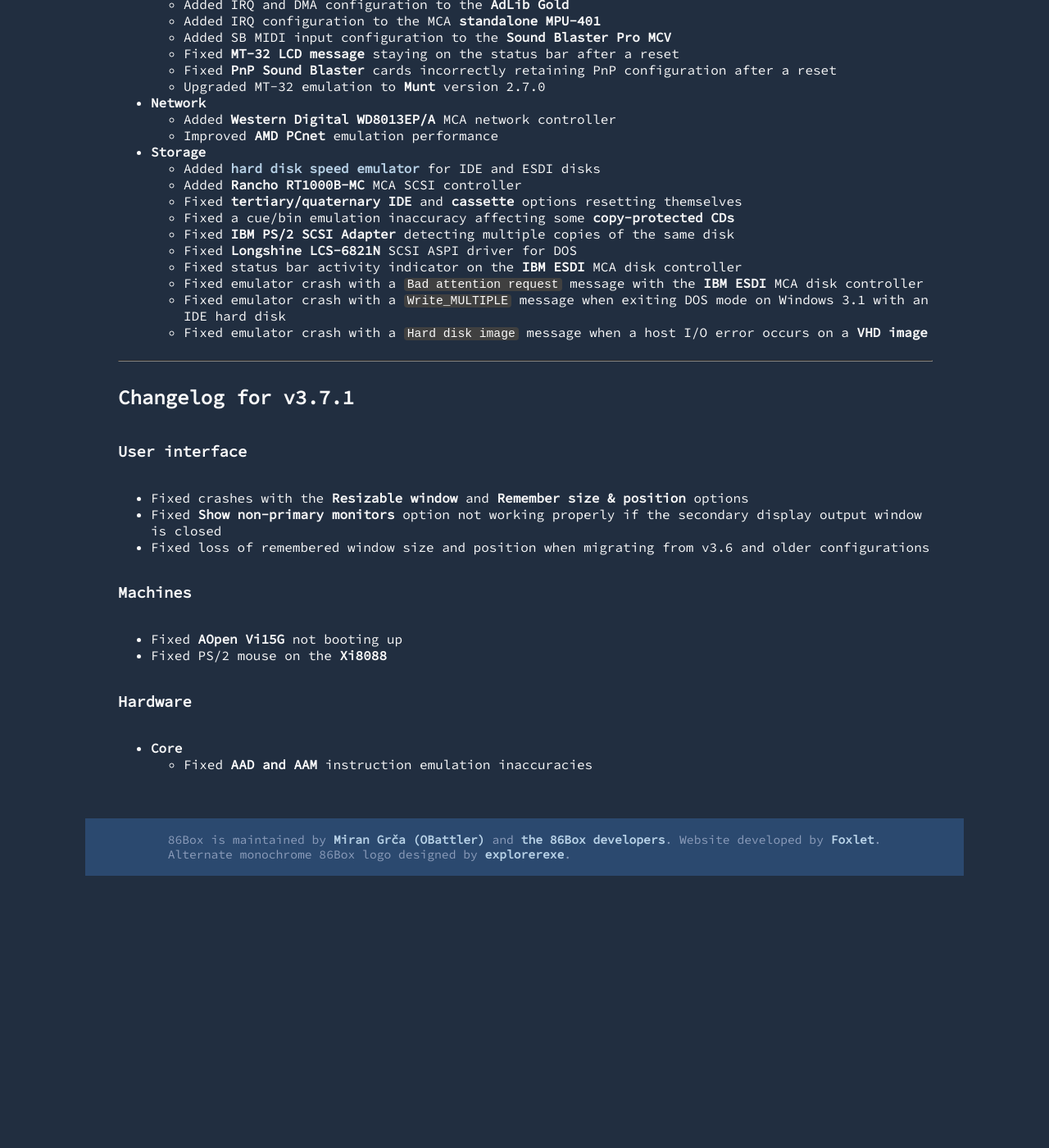
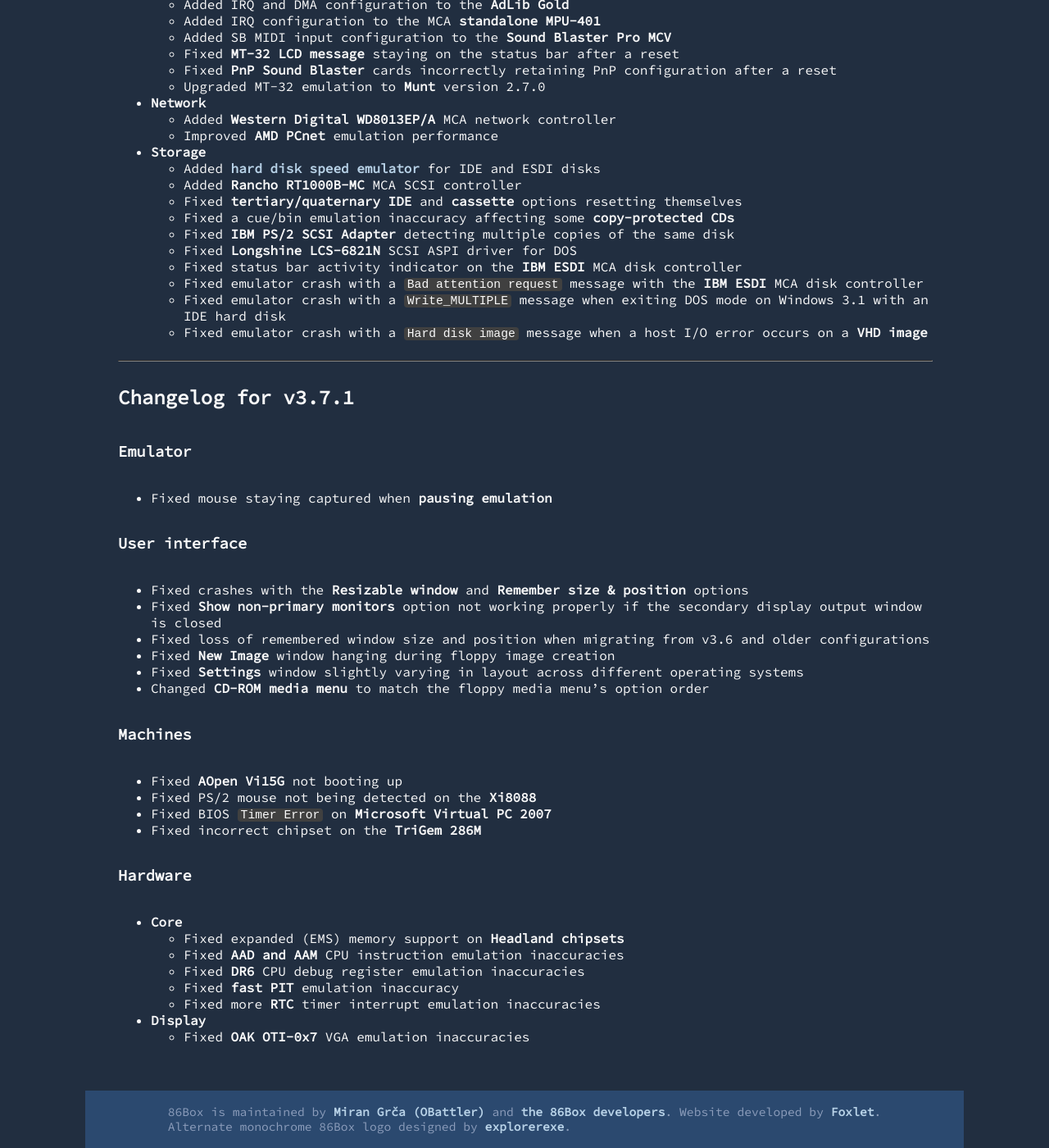
Before and after one commit to 86Box/86box.github.io, a Jekyll site: the page built from _posts/2022-07-31-86box-v3-7.md, in a window 1280 px wide and 1400 px high, scrolled down 3260 px. Shown: the whole window at 82% size. Built offline with Jekyll 4.4.1, drawn with Linux system fonts in a browser that asks for light colours; before the commit the page ends 4328 px from its top, so only the background shows below that.

```diff
--- a/_posts/2022-07-31-86box-v3-7.md
+++ b/_posts/2022-07-31-86box-v3-7.md
@@ -118,18 +118,33 @@ With the significant improvement to emulation performance consistency afforded b
 
 ## Changelog for v3.7.1
 
+### Emulator
+
+* Fixed mouse staying captured when **pausing emulation**
+
 ### User interface
 
 * Fixed crashes with the **Resizable window** and **Remember size & position** options
 * Fixed **Show non-primary monitors** option not working properly if the secondary display output window is closed
 * Fixed loss of remembered window size and position when migrating from v3.6 and older configurations
+* Fixed **New Image** window hanging during floppy image creation
+* Fixed **Settings** window slightly varying in layout across different operating systems
+* Changed **CD-ROM media menu** to match the floppy media menu's option order
 
 ### Machines
 
 * Fixed **AOpen Vi15G** not booting up
-* Fixed PS/2 mouse on the **Xi8088**
+* Fixed PS/2 mouse not being detected on the **Xi8088**
+* Fixed BIOS `Timer Error` on **Microsoft Virtual PC 2007**
+* Fixed incorrect chipset on the **TriGem 286M**
 
 ### Hardware
 
 * **Core**
-  * Fixed **AAD and AAM** instruction emulation inaccuracies
+  * Fixed expanded (EMS) memory support on **Headland chipsets**
+  * Fixed **AAD and AAM** CPU instruction emulation inaccuracies
+  * Fixed **DR6** CPU debug register emulation inaccuracies
+  * Fixed **fast PIT** emulation inaccuracy
+  * Fixed more **RTC** timer interrupt emulation inaccuracies
+* **Display**
+  * Fixed **OAK OTI-0x7** VGA emulation inaccuracies
```
Also changed, not shown: index.md (+1 -1 lines).
